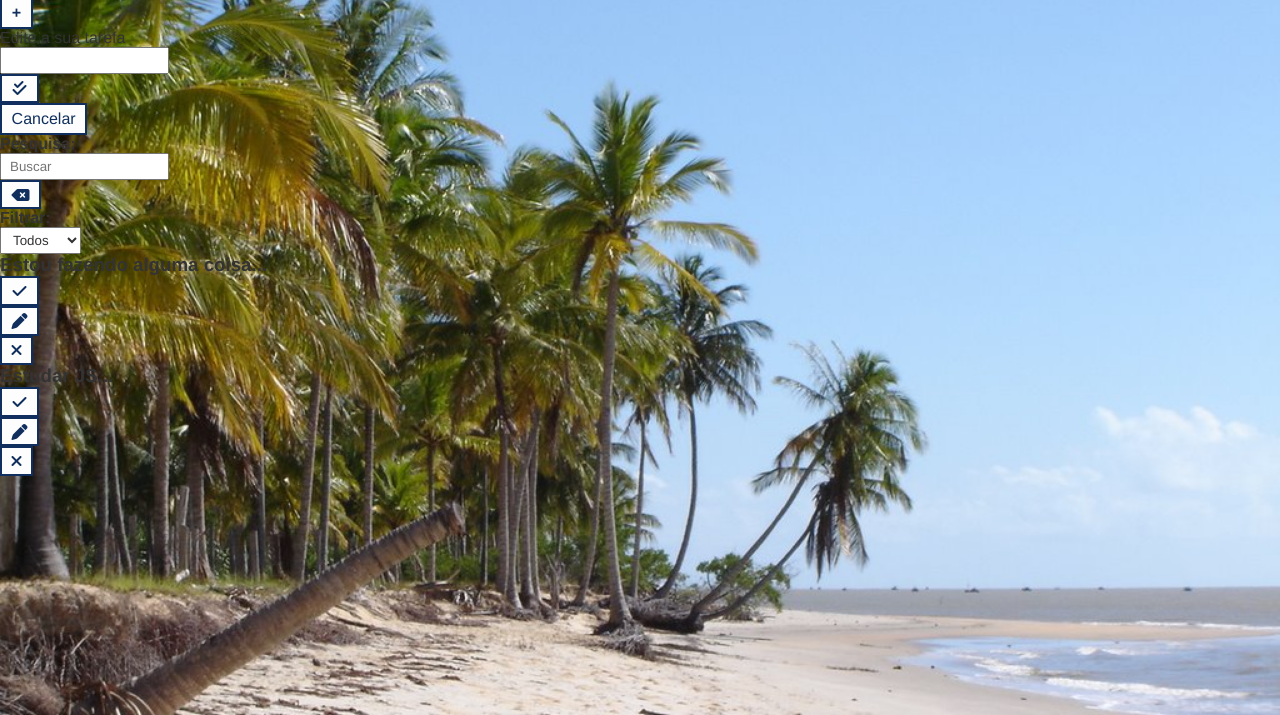
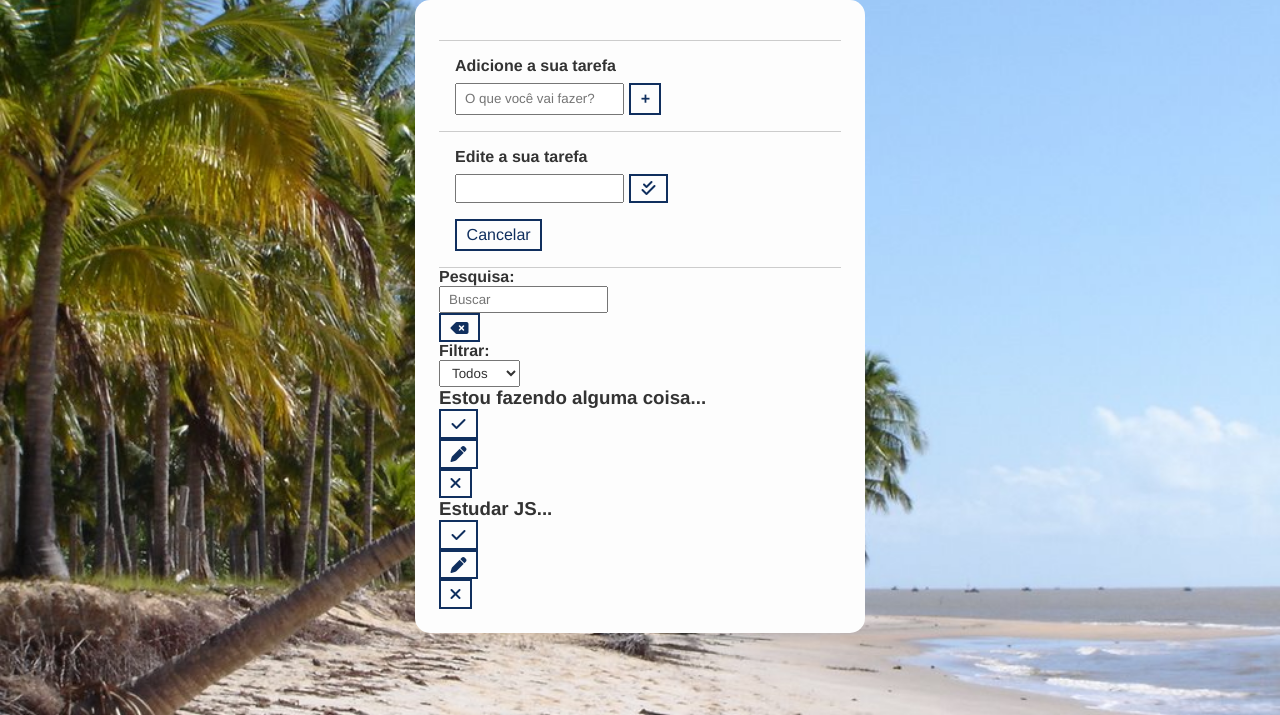
Before and after one commit to jamangueira7/to-do-list-js, a plain HTML site: page index.html in a window 1280 px wide. Shown: the part 85-800 px from the top of the page. Drawn offline with Linux system fonts and the light colour scheme.

Commit message:
css do form

```diff
--- a/css/styles.css
+++ b/css/styles.css
@@ -43,3 +43,47 @@ button i {
 input, select {
     padding: 0.25rem 0.5rem;
 }
+
+.hide {
+    display: none;
+}
+
+/* TODO HEADER*/
+
+.todo-container {
+    max-width: 450px;
+    margin: 3rem auto;
+    background-color: #fdfdfd;
+    padding: 1.5rem;
+    border-radius: 15px;
+}
+
+.todo-container header {
+    text-align: center;
+    padding: 0 1rem 1rem;
+    border-bottom: 1px solid #ccc;
+}
+
+/* TODO FORM*/
+
+#todo-form, #edit-form {
+    padding: 1rem;
+    border-bottom: 1px solid #ccc;
+}
+
+#todo-form p, #edit-form p {
+    margin-bottom: 0.5rem;
+    font-weight: bold;
+}
+
+.form-control {
+    display: flex;
+}
+
+.form-control input {
+    margin-right: 0.3rem;
+}
+
+#cancel-edit-btn {
+    margin-top: 1rem;
+}
```
